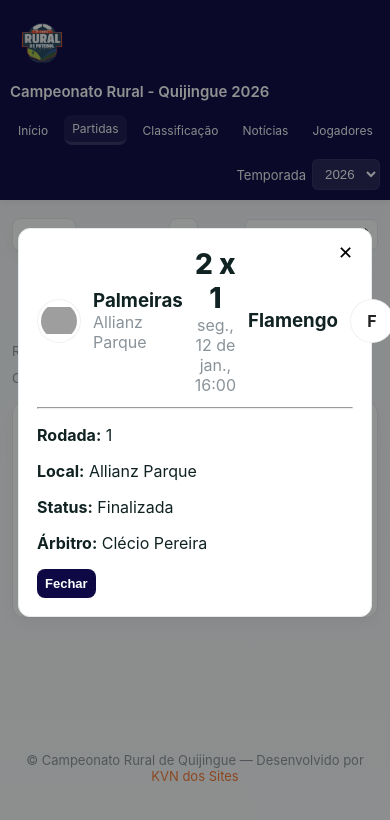
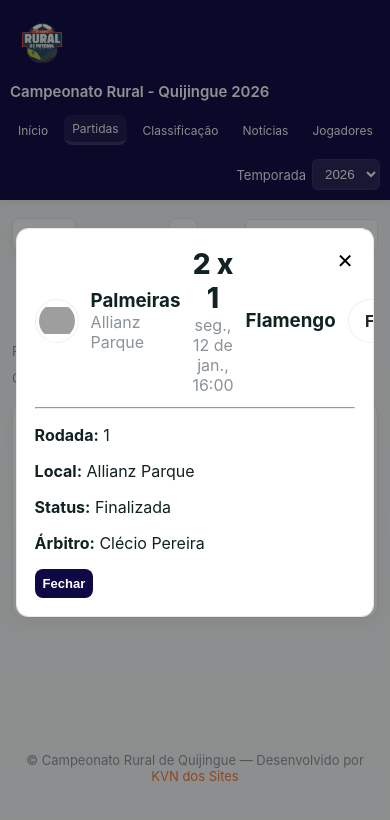
Before and after one commit to kvndossites/ruralQuijingue2026, a plain HTML site: page partidas.html in a window 390 px wide. Both pictures are taken after a click on the button "Ver detalhes". Drawn offline with Linux system fonts and the light colour scheme; grey boxes are pictures that could not be loaded.

Commit message:
Restore and enhance styles in stylespart.css
Restored and updated CSS styles for layout, typography, and responsive design.

```diff
--- a/styles/stylespart.css
+++ b/styles/stylespart.css
@@ -347,4 +347,70 @@
 
 span a:hover{
   color: #0c0844;
+
 }
+
+/* ---------- FIX RESPONSIVO PARA MODAL E BOTÕES FLOUTANTES ---------- */
+
+/* garante espaço seguro em iPhones / notch e padding adequado no overlay */
+.modal{
+  position: fixed;
+  inset: 0;
+  display: flex;
+  align-items: center;
+  justify-content: center;
+  background: rgba(10,12,12,0.45);
+  z-index: 1200;
+  padding: env(safe-area-inset-top, 18px) env(safe-area-inset-right, 18px) env(safe-area-inset-bottom, 18px) env(safe-area-inset-left, 18px);
+}
+
+/* conteúdo do modal limitado ao viewport e com rolagem interna */
+.modal-content{
+  background: var(--card);
+  border-radius: 12px;
+  max-width: 92vw;                  /* nunca maior que a largura da tela */
+  width: 100%;
+  max-height: calc(100vh - 64px);   /* deixa margem superior/inferior para arredondados */
+  overflow-y: auto;                 /* permite rolar conteúdo dentro do modal */
+  padding: 18px;
+  position: relative;
+  box-sizing: border-box;
+}
+
+/* garante botão fechar acessível acima do conteúdo */
+.modal-close{
+  position: absolute;
+  right: 12px;
+  top: 12px;
+  background: transparent;
+  border: none;
+  font-size: 20px;
+  cursor: pointer;
+  z-index: 5; /* acima do conteúdo do modal */
+  padding: 8px;
+  border-radius: 8px;
+}
+
+/* Evita que botões/floats internos apareçam por cima do modal *
+   (se existir algum botão flutuante com classe .fav-btn ou .floating-fav) */
+.modal .fav-btn,
+.modal .floating-fav,
+.modal .fab {
+  display: none !important;
+}
+
+/* Quando modal aberto, bloqueia scroll do body (precisa adicionar/remover classe via JS) */
+body.modal-open {
+  overflow: hidden;
+  touch-action: none;
+}
+
+/* Ajustes adicionais para evitar overflow de layout dos cards em telas pequenas */
+@media (max-width: 760px) {
+  .match-row{ flex-direction: column; align-items: flex-start; gap:10px; }
+  .team{ max-width: 100%; min-width: 0; }
+  .teams{ flex-wrap: nowrap; gap:8px; }
+  .match-meta{ width:100%; text-align:left; align-items:flex-start; order:3; }
+  .logo-img{ width:44px; height:44px; }
+  .score{ font-size:18px; min-width:48px; }
+}
```
